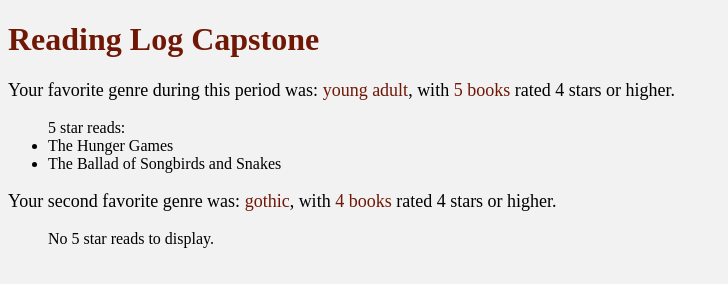
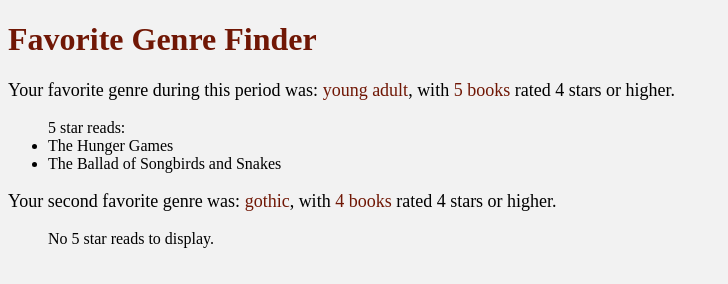
Before and after one commit to janettaj/fave-genre-finder, a plain HTML site: page index.html in a window 1280 px wide. Shown: the whole page, without its empty margins (0-728 px from the left). Drawn offline with Linux system fonts and the light colour scheme.

Commit message:
Change page titles to match repository

```diff
--- a/index.html
+++ b/index.html
@@ -4,10 +4,10 @@
     <meta charset="UTF-8">
     <link rel="stylesheet" href="./style.css">
     <meta name="viewport" content="width=device-width, initial-scale=1.0">
-    <title>Reading Log Capstone</title>
+    <title>Favorite Genre Finder Capstone</title>
   </head>
   <body>
-    <h1>Reading Log Capstone</h1>
+    <h1>Favorite Genre Finder </h1>
 
     <p>Your favorite genre during this period was: <span id="topGenre"></span>, with <span id="topGenreCount"></span> rated 4 stars or higher.</p>
 
```
